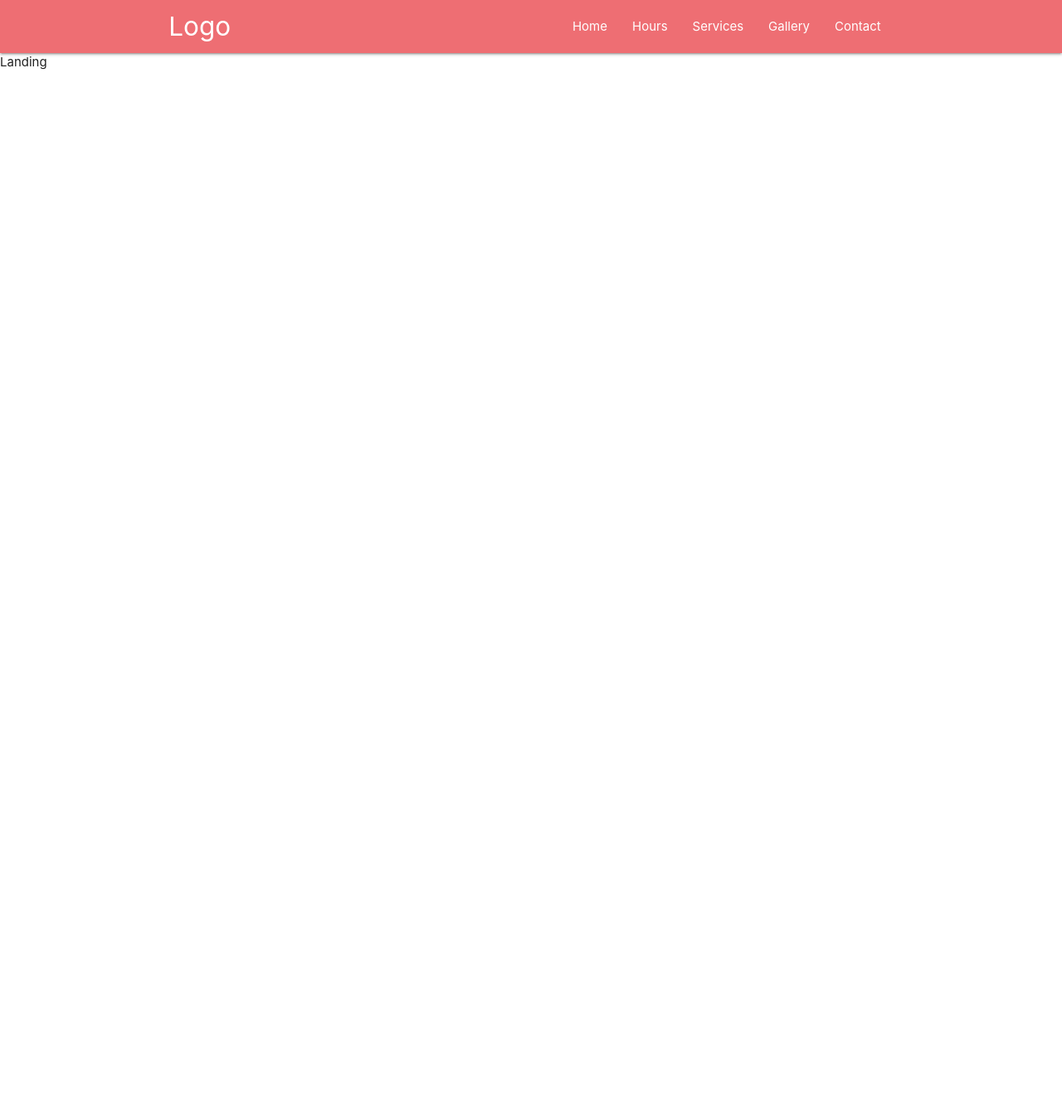
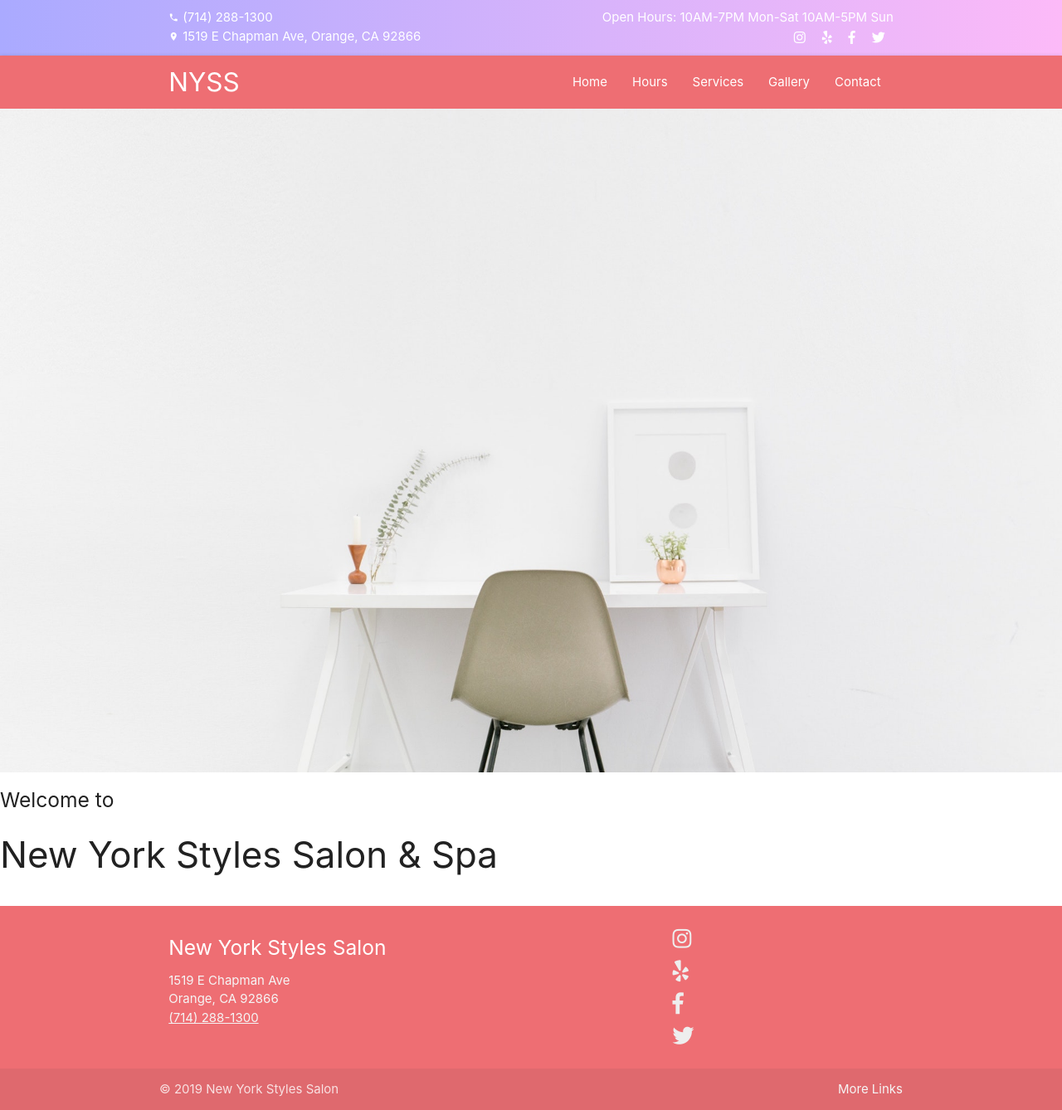
Before and after one commit to Jayleh/nystyles, a React (Create React App) app in the folder client/: page / in a window 1280 px wide. Shown: the whole page at 83% size. Before the commit the page ends 800 px from the top, so only its background shows below. Built offline with nearby package versions, Linux system fonts and the light colour scheme.

Commit message:
adding in sticky navbar

```diff
--- a/client/public/index.html
+++ b/client/public/index.html
@@ -8,7 +8,9 @@
     <meta name="theme-color" content="#000000" />
     <link rel="manifest" href="%PUBLIC_URL%/manifest.json" />
     <link href="https://fonts.googleapis.com/icon?family=Material+Icons" rel="stylesheet">
-    <title>NY Styles</title>
+    <link rel="stylesheet" href="https://use.fontawesome.com/releases/v5.6.3/css/all.css" integrity="sha384-UHRtZLI+pbxtHCWp1t77Bi1L4ZtiqrqD80Kn4Z8NTSRyMA2Fd33n5dQ8lWUE00s/"
+      crossorigin="anonymous">
+    <title>New York Styles Salon</title>
   </head>
 
   <body>
--- /dev/null
+++ b/client/src/components/App.css
@@ -0,0 +1,11 @@
+.d-flex {
+  display: flex !important;
+}
+
+.justify-content-between {
+  justify-content: space-between !important;
+}
+
+.mb0 {
+  margin-bottom: 0 !important;
+}
--- a/client/src/components/App.js
+++ b/client/src/components/App.js
@@ -3,6 +3,9 @@ import { BrowserRouter, Route, Switch } from 'react-router-dom';
 
 import Header from './header/Header';
 import Landing from './landing/Landing';
+import Footer from './footer/Footer';
+
+import './App.css';
 
 const App = () => {
   return (
@@ -12,6 +15,7 @@ const App = () => {
         <Switch>
           <Route path="/" exact component={Landing} />
         </Switch>
+        <Footer />
       </React.Fragment>
     </BrowserRouter>
   );
--- /dev/null
+++ b/client/src/components/footer/Footer.css
@@ -0,0 +1,14 @@
+.social-links-footer {
+  display: flex;
+  justify-content: center;
+}
+.social-links-footer a {
+  font-size: 26px;
+  padding: 0 10px 0 10px;
+}
+
+@media (min-width: 992px) {
+  .social-links-footer {
+    display: unset;
+  }
+}
--- /dev/null
+++ b/client/src/components/footer/Footer.js
@@ -0,0 +1,60 @@
+import _ from 'lodash';
+import React, { Component } from 'react';
+import socialLinks from '../links/socialLinks';
+import './Footer.css';
+
+class Footer extends Component {
+  renderSocialLinks = () =>
+    _.map(socialLinks, ({ link, icon }) => {
+      return (
+        <li key={icon}>
+          <a
+            className="grey-text text-lighten-3"
+            href={link}
+            target="_blank"
+            rel="noopener noreferrer"
+          >
+            <i className={`fab ${icon}`} />
+          </a>
+        </li>
+      );
+    });
+
+  render() {
+    return (
+      <footer className="page-footer">
+        <div className="container">
+          <div className="row">
+            <div className="col l6 s12">
+              <h5 className="white-text">New York Styles Salon</h5>
+              <ul>
+                <li className="grey-text text-lighten-4">1519 E Chapman Ave</li>
+                <li className="grey-text text-lighten-4">Orange, CA 92866</li>
+                <li className="grey-text text-lighten-4">
+                  <a href="tel:+17142881300">
+                    <u className="grey-text text-lighten-4">(714) 288-1300</u>
+                  </a>
+                </li>
+              </ul>
+            </div>
+            <div className="col l4 offset-l2 s12">
+              <ul className="social-links-footer">
+                {this.renderSocialLinks()}
+              </ul>
+            </div>
+          </div>
+        </div>
+        <div className="footer-copyright">
+          <div className="container">
+            © 2019 New York Styles Salon
+            <a className="grey-text text-lighten-4 right" href="#!">
+              More Links
+            </a>
+          </div>
+        </div>
+      </footer>
+    );
+  }
+}
+
+export default Footer;
--- /dev/null
+++ b/client/src/components/header/Header.css
@@ -0,0 +1,75 @@
+.header {
+  /* position: relative; */
+  z-index: 998 !important;
+}
+
+.sticky {
+  position: fixed;
+  top: 0;
+  width: 100%;
+}
+
+.sticky + .main {
+  padding-top: 0px;
+}
+
+.top-bar {
+  /* background-color: #ee6e73; */
+  background: linear-gradient(to right, #aaaaff, #fcbaf8);
+  padding: 10px 0;
+}
+
+.widget-text div {
+  justify-content: center;
+}
+
+.widget-text .material-icons {
+  font-size: 12px;
+  padding-right: 5px;
+}
+
+.widget-social div {
+  display: flex;
+  justify-content: center;
+}
+
+.social-links-top-bar a {
+  font-size: 16px;
+  padding: 0 10px;
+}
+
+.nav-wrapper {
+  z-index: 1;
+  /* background-color: #fff; */
+}
+
+.sidenav-trigger {
+  border: none;
+  background-color: transparent;
+  color: #fff;
+  cursor: pointer;
+}
+
+.sidenav-trigger:focus {
+  background-color: transparent;
+}
+
+@media (min-width: 576px) {
+  .widget-text div {
+    justify-content: start;
+  }
+
+  .widget-social div {
+    justify-content: flex-end;
+  }
+
+  .widget-social div:first-child {
+    text-align: right;
+  }
+}
+
+@media only screen and (min-width: 993px) {
+  .sidenav-trigger {
+    display: none;
+  }
+}
--- a/client/src/components/header/Header.js
+++ b/client/src/components/header/Header.js
@@ -1,21 +1,47 @@
 import M from 'materialize-css';
 import _ from 'lodash';
 import React, { Component } from 'react';
+import { Link } from 'react-router-dom';
 import headerLinks from './headerLinks';
+import socialLinks from '../links/socialLinks';
+import './Header.css';
 
 class Header extends Component {
-  state = {};
+  state = { navbarSticky: '' };
 
   componentDidMount() {
     const sidenav = document.querySelector('.sidenav');
     M.Sidenav.init(sidenav);
+
+    window.addEventListener('scroll', () => {
+      const navbar = document.querySelector('.nav');
+      let sticky = navbar.offsetTop;
+      // console.log(window.pageYOffset);
+      // console.log(sticky);
+
+      if (window.pageYOffset > sticky) {
+        this.setState({ navbarSticky: ' sticky' });
+      } else {
+        this.setState({ navbarSticky: '' });
+      }
+    });
   }
+
+  renderSocialLinks = () => {
+    return _.map(socialLinks, ({ link, icon }) => {
+      return (
+        <a key={icon} href={link} target="_blank" rel="noopener noreferrer">
+          <i className={`fab ${icon} white-text`} />
+        </a>
+      );
+    });
+  };
 
   renderLinks = () => {
     return _.map(headerLinks, ({ link, label }) => {
       return (
         <li key={label}>
-          <a href={link}>{label}</a>
+          <Link to={link}>{label}</Link>
         </li>
       );
     });
@@ -23,22 +49,48 @@ class Header extends Component {
 
   render() {
     return (
-      <header>
-        <nav>
+      <header className="header">
+        <div className="top-bar">
+          <div className="container">
+            <div className="row mb0">
+              <div className="col s12 widget-container">
+                <div className="row mb0">
+                  <div className="col s12 m6">
+                    <div className="widget-text">
+                      <div className="valign-wrapper white-text">
+                        <i className="material-icons">phone</i>
+                        (714) 288-1300
+                      </div>
+                      <div className="valign-wrapper white-text">
+                        <i className="material-icons">place</i>
+                        1519 E Chapman Ave, Orange, CA 92866
+                      </div>
+                    </div>
+                  </div>
+                  <div className="col s12 m6">
+                    <div className="widget-social white-text">
+                      <div>Open Hours: 10AM-7PM Mon-Sat 10AM-5PM Sun</div>
+                      <div className="social-links-top-bar">
+                        {this.renderSocialLinks()}
+                      </div>
+                    </div>
+                  </div>
+                </div>
+              </div>
+            </div>
+          </div>
+        </div>
+        <nav className={`nav${this.state.navbarSticky}`}>
           <div className="nav-wrapper">
             <div className="container">
               <div className="row">
                 <div className="col s12">
-                  <a href="#!" className="brand-logo">
-                    Logo
-                  </a>
-                  <a
-                    href="#"
-                    data-target="mobile-demo"
-                    className="sidenav-trigger"
-                  >
+                  <Link to="/" className="brand-logo">
+                    NYSS
+                  </Link>
+                  <button data-target="mobile-nav" className="sidenav-trigger">
                     <i className="material-icons">menu</i>
-                  </a>
+                  </button>
                   <ul className="right hide-on-med-and-down">
                     {this.renderLinks()}
                   </ul>
@@ -48,7 +100,7 @@ class Header extends Component {
           </div>
         </nav>
 
-        <ul className="sidenav" id="mobile-demo">
+        <ul className="sidenav" id="mobile-nav">
           {this.renderLinks()}
         </ul>
       </header>
--- /dev/null
+++ b/client/src/components/landing/Landing.css
@@ -0,0 +1,10 @@
+.parallax-box {
+  /* position: relative; */
+  height: 100vh;
+  background-image: url('./images/pexels-photo-509922.jpeg');
+  background-size: cover;
+  background-position: center center;
+  background-repeat: no-repeat;
+  /* background-attachment: fixed; */
+  /* transform: translateY(-64px); */
+}
--- a/client/src/components/landing/Landing.js
+++ b/client/src/components/landing/Landing.js
@@ -1,7 +1,18 @@
 import React from 'react';
+import './Landing.css';
 
 const Landing = () => {
-  return <div>Landing</div>;
+  return (
+    <main className="main">
+      <section className="row">
+        <div className="parallax-box" />
+      </section>
+      <section className="row gretting">
+        <h5>Welcome to</h5>
+        <h3>New York Styles Salon & Spa</h3>
+      </section>
+    </main>
+  );
 };
 
 export default Landing;
--- /dev/null
+++ b/client/src/components/links/socialLinks.js
@@ -0,0 +1,15 @@
+export default [
+  {
+    link: '',
+    icon: 'fa-instagram'
+  },
+  {
+    link: 'https://www.yelp.com/biz/new-york-styles-salon-orange',
+    icon: 'fa-yelp'
+  },
+  {
+    link: 'https://www.facebook.com/NewYorkStylesSalon/',
+    icon: 'fa-facebook-f'
+  },
+  { link: '', icon: 'fa-twitter' }
+];
```
Also changed, not shown: client/src/components/landing/images/pexels-photo-509922.jpeg (added), 1 other file (tests, documents, lock files or other folders).
